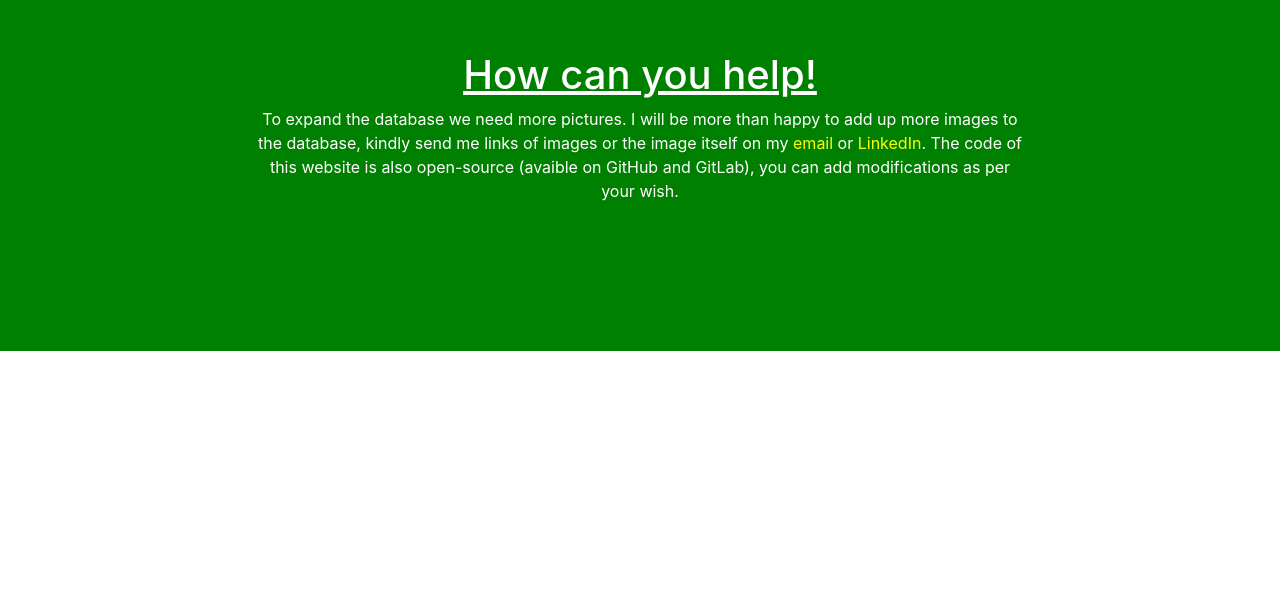
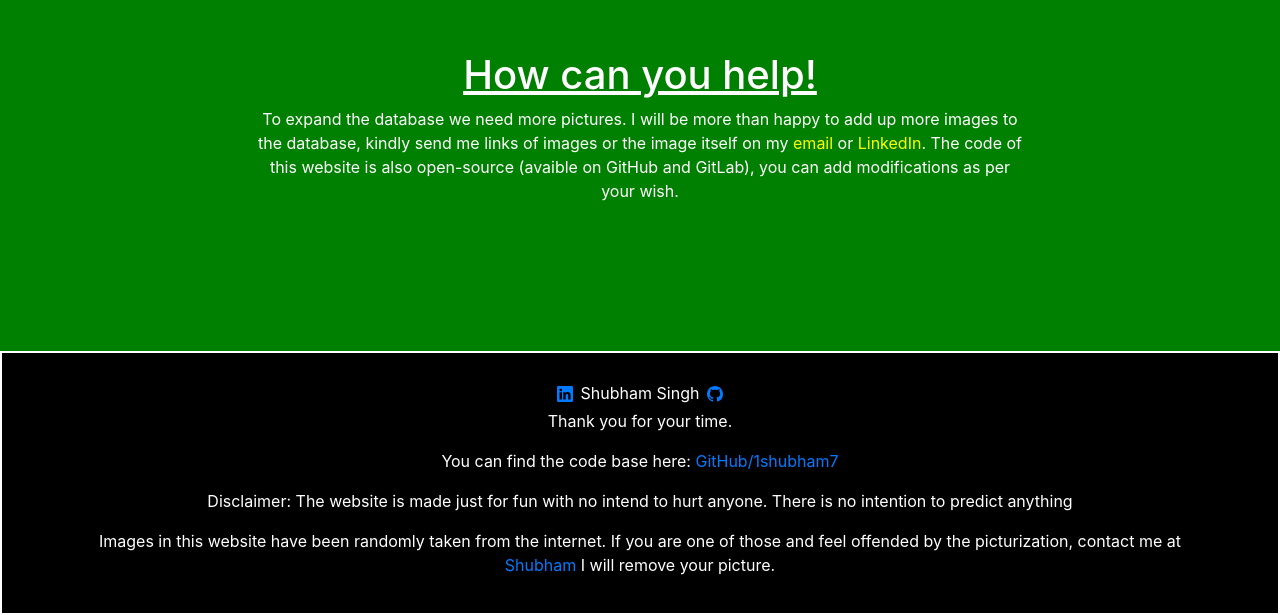
Before and after one commit to 1Shubham7/Wife-Predictor-v2, a React (Create React App) app: page / in a window 1280 px wide. Shown: the part 1278-1893 px from the top of the page. Before the commit the page ends 1629 px from the top, so only its background shows below. Built offline with nearby package versions, Linux system fonts and the light colour scheme.

Commit message:
footer fixed

```diff
--- a/src/App.js
+++ b/src/App.js
@@ -62,12 +62,7 @@ const refreshAboutPage = ()=>{
       </>} />
 
 </Routes>
-
-{/*
-      <Wife />
-      <Confirm />
-      <HowCanYouHelp />
-      <Footer></Footer> */}
+      <Footer />
 
       </Router>
     </div>
```
